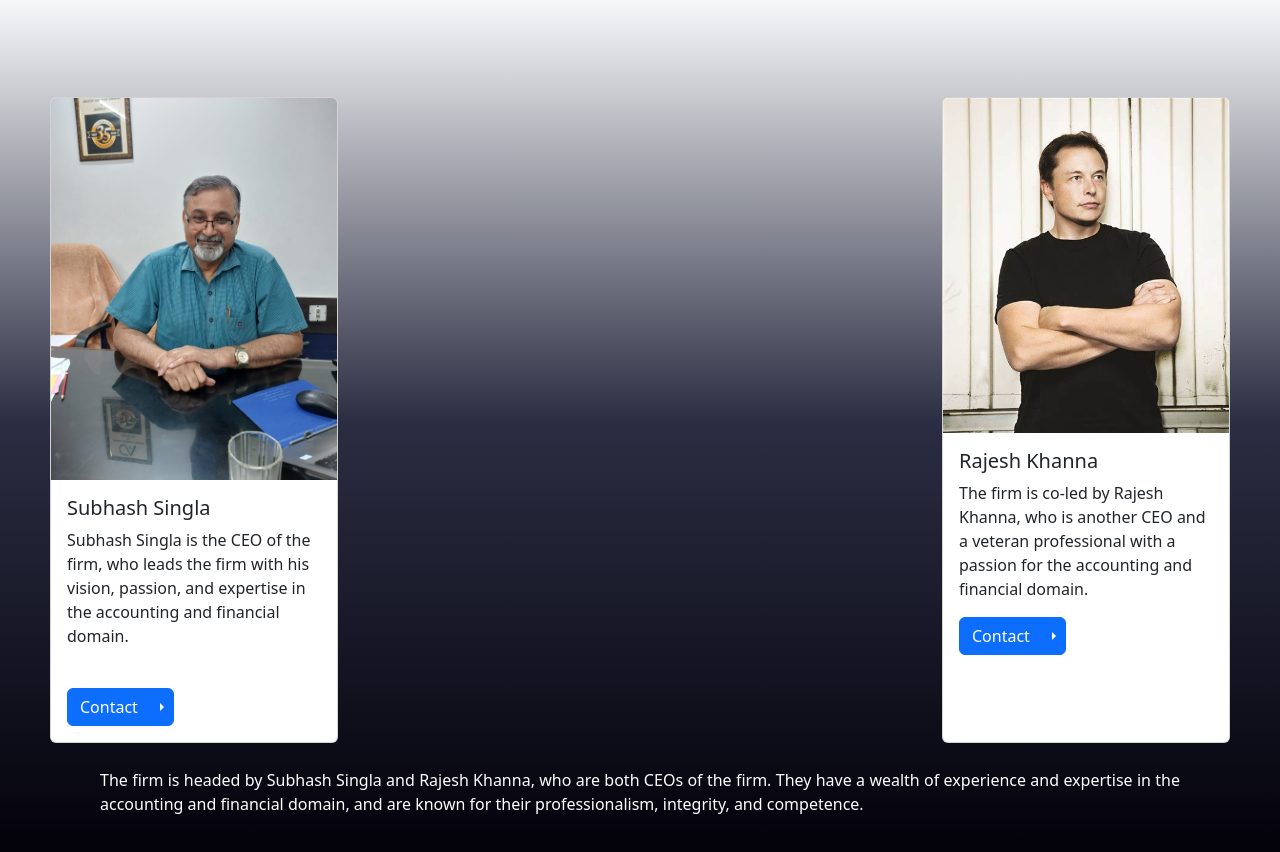
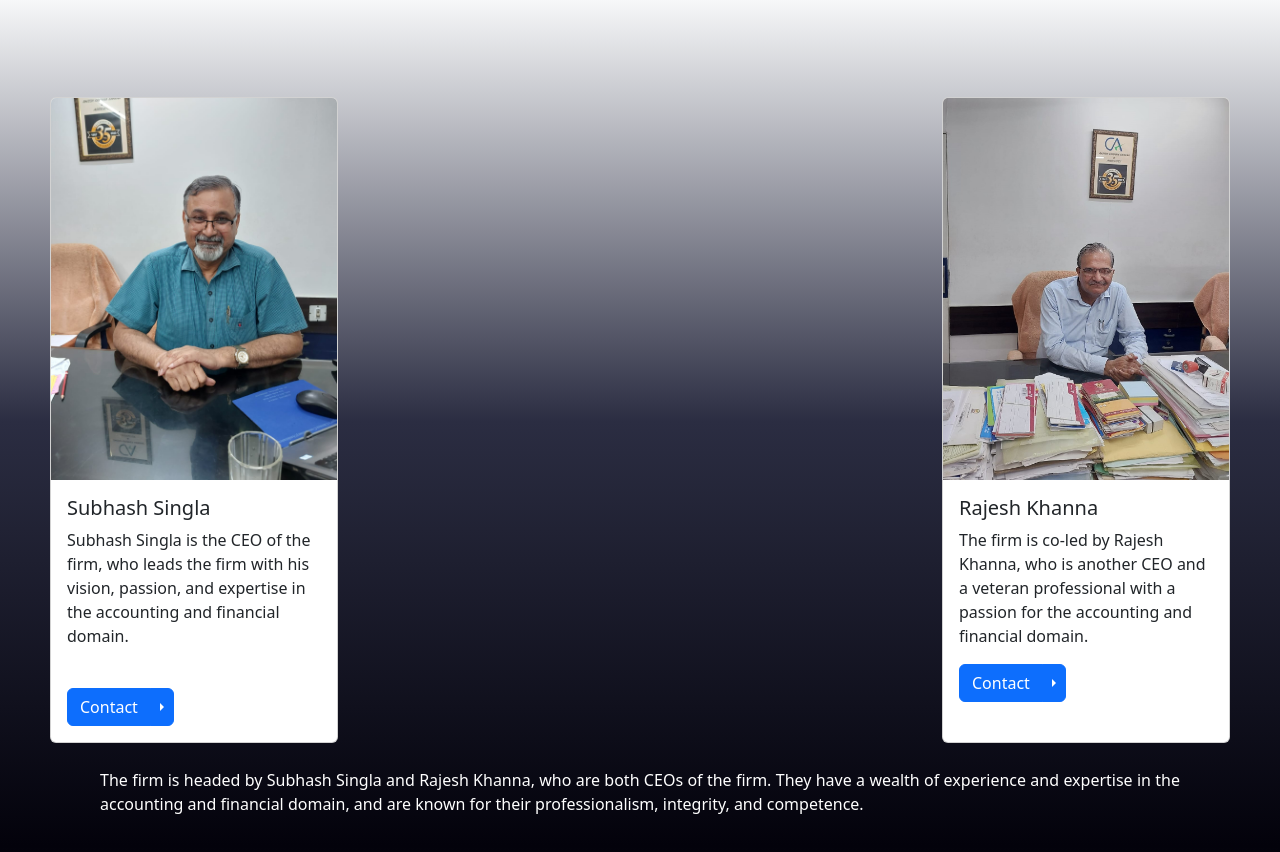
Before and after one commit to Sadhan02/rkkwebsite_original, a plain HTML site: page index.html in a window 1280 px wide. Shown: the part 1844-2696 px from the top of the page. Drawn offline with nearby package versions, Linux system fonts and the light colour scheme.

Commit message:
Update index.html

```diff
--- a/index.html
+++ b/index.html
@@ -179,7 +179,7 @@
       </div>
 
       <div class="card" style="width: 18rem;">
-        <img src="elon.jpg" class="card-img-top" alt="...">
+        <img src="rajesh.jpg" class="card-img-top" alt="...">
         <div class="card-body">
           <h5 class="card-title">Rajesh Khanna</h5>
           <p class="card-text">The firm is co-led by Rajesh Khanna, who is another CEO and a veteran professional with a
```
